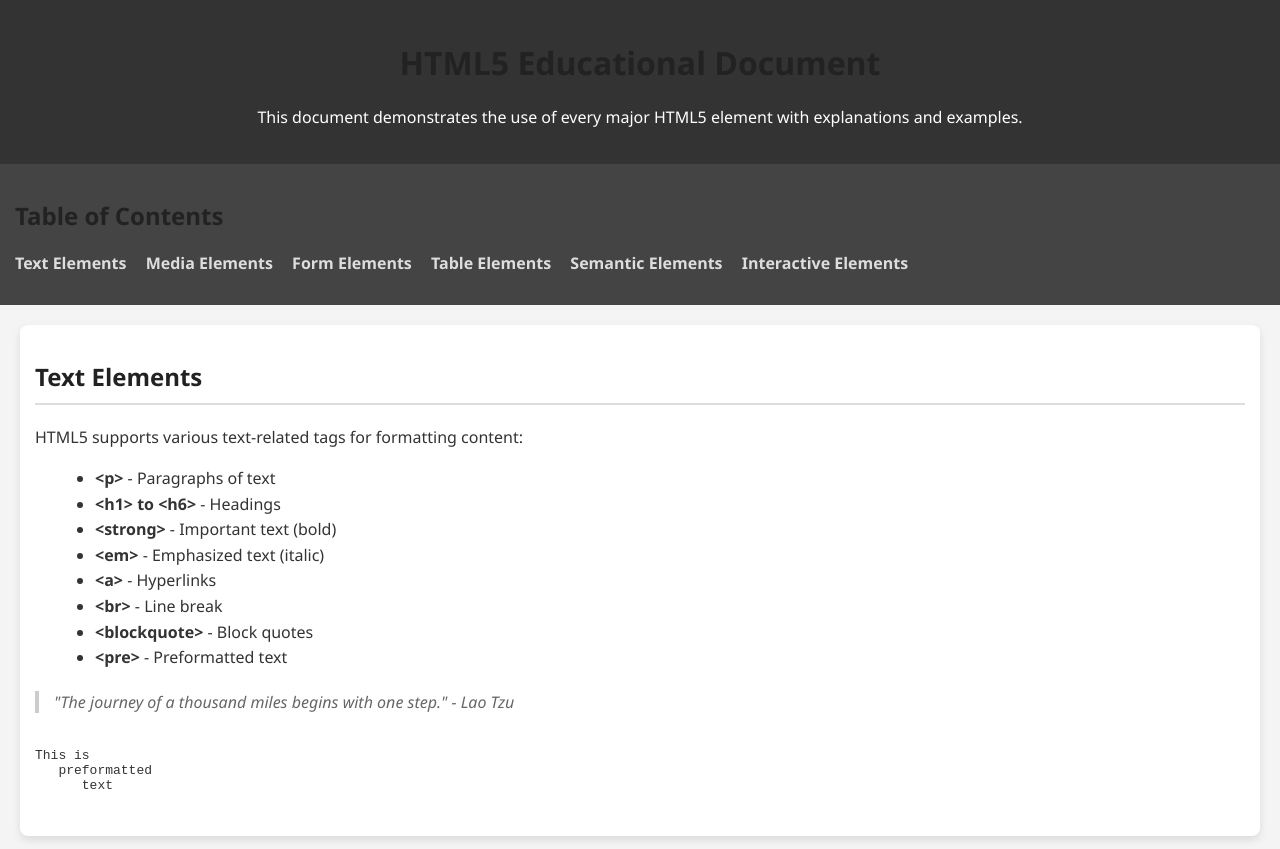
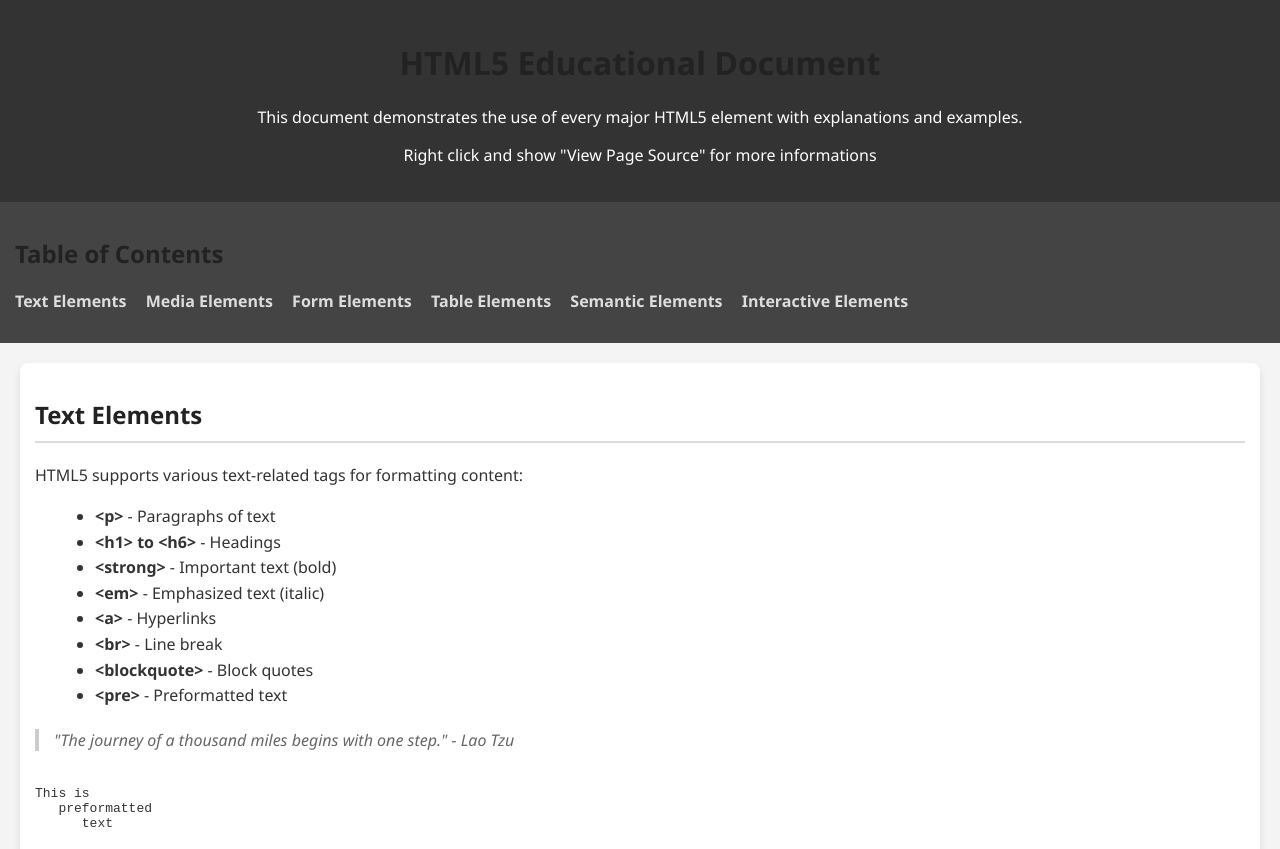
Before and after one commit to gel0o-36/Edu.HTML5, a plain HTML site: page index.html in a window 1280 px wide. Shown: the top 849 px of the page. Drawn offline with Linux system fonts and the light colour scheme.

Commit message:
Update index.html

```diff
--- a/index.html
+++ b/index.html
@@ -27,6 +27,7 @@
         This document demonstrates the use of every major HTML5 element with
         explanations and examples.
       </p>
+      <p>Right click and show "View Page Source" for more informations</p>
       <!-- A paragraph explaining the purpose of the document -->
     </header>
 
```
